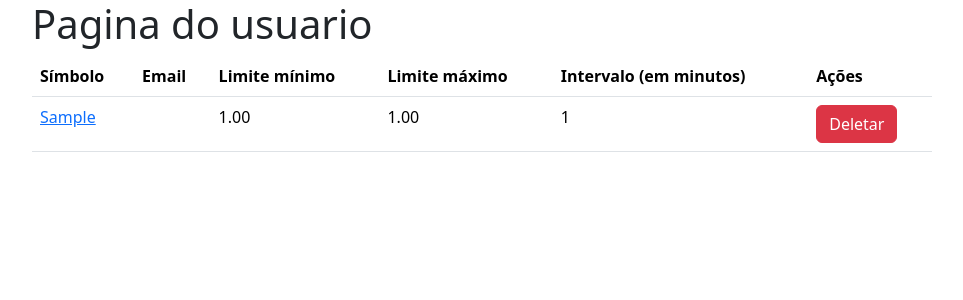
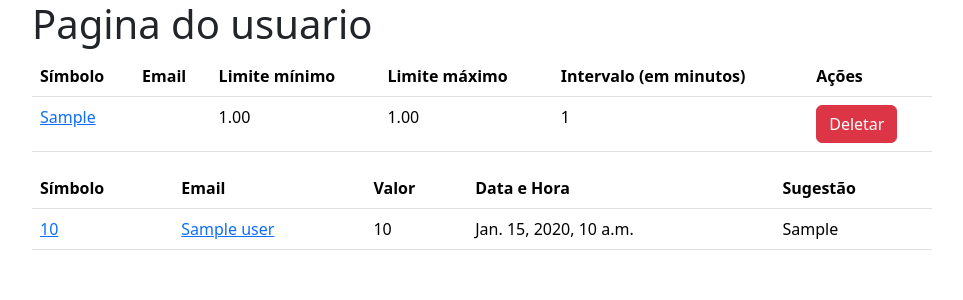
Before and after one commit to collbreno/finances, a Django app: template finances/templates/finances/user.html in a window 1280 px wide. Shown: the top 300 px of the page, without its empty margins (158-1121 px from the left). Run offline with Django 4.2, Linux system fonts and the light colour scheme; tables that the repository leaves empty hold one stand-in row (values such as "Sample post"); the template is opened without the code that fills it: values that come from a table or form of the project are taken from there, most other values are stand-ins (such as "Sample title", 1, 10 or a date in 2020); data that the repository does not hold is empty.

Commit message:
Showing notifications table

```diff
--- a/finances/admin.py
+++ b/finances/admin.py
@@ -1,5 +1,6 @@
 from django.contrib import admin
-from .models import User, Tunnel
+from .models import User, Tunnel, Notification
 
 admin.site.register(User)
 admin.site.register(Tunnel)
+admin.site.register(Notification)
--- /dev/null
+++ b/finances/templates/finances/notifications_table.html
@@ -0,0 +1,30 @@
+<table class="table">
+    <thead>
+        <tr>
+            <th>Símbolo</th>
+            <th>Email</th>
+            <th>Valor</th>
+            <th>Data e Hora</th>
+            <th>Sugestão</th>
+        </tr>
+    </thead>
+    <tbody>
+        {% for notification in notifications %}
+            <tr>
+                <td>
+                    <a href="{% url "finances:symbol" notification.tunnel.stock_symbol %}">
+                        {{ notification.tunnel.stock_symbol }}
+                    </a>
+                </td>
+                <td>
+                    <a href="{% url "finances:user" notification.tunnel.user %}">
+                        {{ notification.tunnel.user }}
+                    </a>
+                </td>
+                <td>{{ notification.price }}</td>
+                <td>{{ notification.datetime }}</td>
+                <td>{{ notification.get_suggestion_display }}</td>
+            </tr>
+        {% endfor %}
+    </tbody>
+</table>
--- a/finances/templates/finances/user.html
+++ b/finances/templates/finances/user.html
@@ -9,6 +9,7 @@
     <body>
         <h1> Pagina do usuario {{ user.name }} </h1>
         {% include "finances/tunnels_table.html" %}
+        {% include "finances/notifications_table.html" %}
         <style>
             body {
                 max-width: 900px;
```
Also changed, not shown: finances/views.py (+5 -2 lines).
